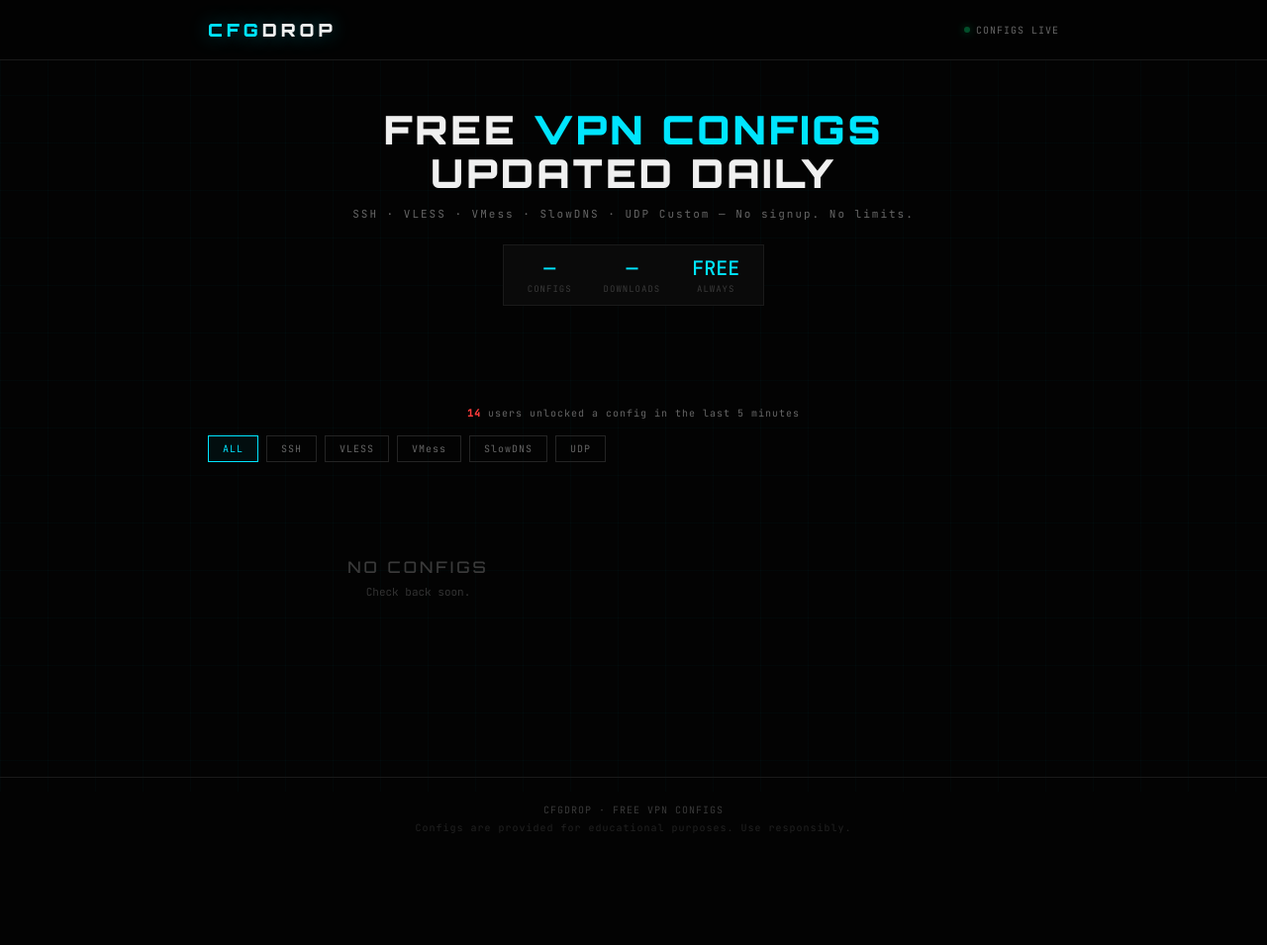
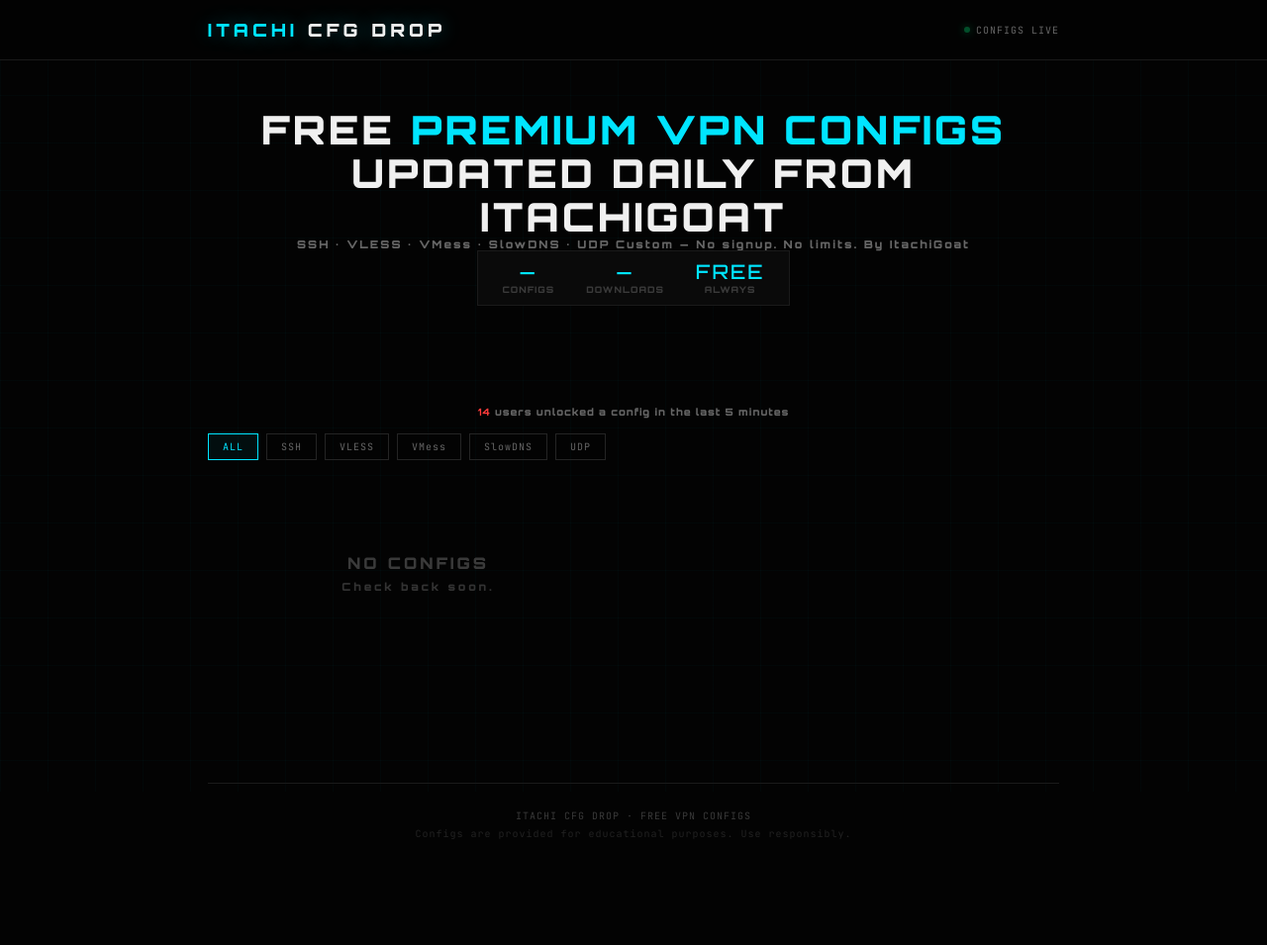
Before and after one commit to TeeCFT/CFGDROP, a website: page index.html in a window 1280 px wide. Shown: the whole page at 99% size. Drawn offline with nearby package versions, Linux system fonts and the light colour scheme; no server answers.

Commit message:
Update branding from CFGDROP to ITACHI CFG DROP

```diff
--- a/index.html
+++ b/index.html
@@ -3,7 +3,7 @@
 <head>
 <meta charset="UTF-8">
 <meta name="viewport" content="width=device-width, initial-scale=1.0">
-<title>CFGDROP — Free VPN Configs</title>
+<title>ITACHI CFG DROP — Free Premium VPN Configs</title>
 <meta name="referrer" content="no-referrer-when-downgrade" />
 <link href="https://fonts.googleapis.com/css2?family=Orbitron:wght@500;700;900&family=JetBrains+Mono:wght@300;400;500&display=swap" rel="stylesheet">
 <script src="https://cdn.jsdelivr.net/npm/@supabase/supabase-js@2"></script>
@@ -120,15 +120,15 @@ footer{border-top:1px solid var(--border);padding:24px 0 100px;text-align:center
 
 <header>
   <div class="header-inner">
-    <div class="logo">CFG<span>DROP</span></div>
+    <div class="logo">ITACHI <span>CFG DROP</span></div>
     <div class="status-pill"><div class="dot"></div><span>CONFIGS LIVE</span></div>
   </div>
 </header>
 
 <div class="wrap">
   <div class="hero">
-    <div class="hero-title">FREE <span class="highlight">VPN CONFIGS</span><br>UPDATED DAILY</div>
-    <div class="hero-sub">SSH · VLESS · VMess · SlowDNS · UDP Custom — No signup. No limits.</div>
+    <div class="hero-title">FREE <span class="highlight">PREMIUM VPN CONFIGS</span><br>UPDATED DAILY FROM ITACHIGOAT
+    <div class="hero-sub">SSH · VLESS · VMess · SlowDNS · UDP Custom — No signup. No limits. By ItachiGoat
     <div class="stats-row">
       <div class="stat"><div class="stat-num" id="total-configs">—</div><div class="stat-label">CONFIGS</div></div>
       <div class="stat"><div class="stat-num" id="total-downloads">—</div><div class="stat-label">DOWNLOADS</div></div>
@@ -160,7 +160,7 @@ footer{border-top:1px solid var(--border);padding:24px 0 100px;text-align:center
 
 <footer>
   <div class="wrap">
-    CFGDROP · FREE VPN CONFIGS<br>
+    ITACHI CFG DROP · FREE VPN CONFIGS<br>
     <span style="color:#222;">Configs are provided for educational purposes. Use responsibly.</span>
   </div>
 </footer>
@@ -173,7 +173,7 @@ footer{border-top:1px solid var(--border);padding:24px 0 100px;text-align:center
 <!-- INTERSTITIAL -->
 <div class="interstitial" id="interstitial">
   <div class="inter-grid"></div>
-  <div class="inter-title">CFGDROP · <span id="inter-title-sub">UNLOCK CONFIG</span></div>
+  <div class="inter-title">ITACHI CFG DROP · <span id="inter-title-sub">UNLOCK CONFIG</span></div>
 
   <!-- Countdown + 468x60 side by side -->
   <div class="inter-top-row">
```
